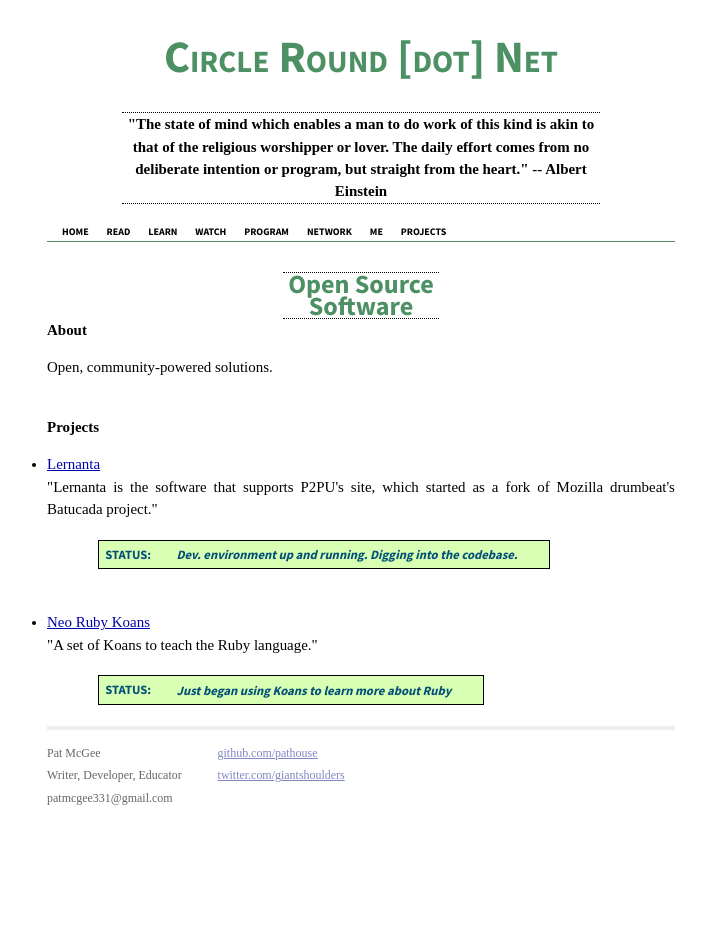
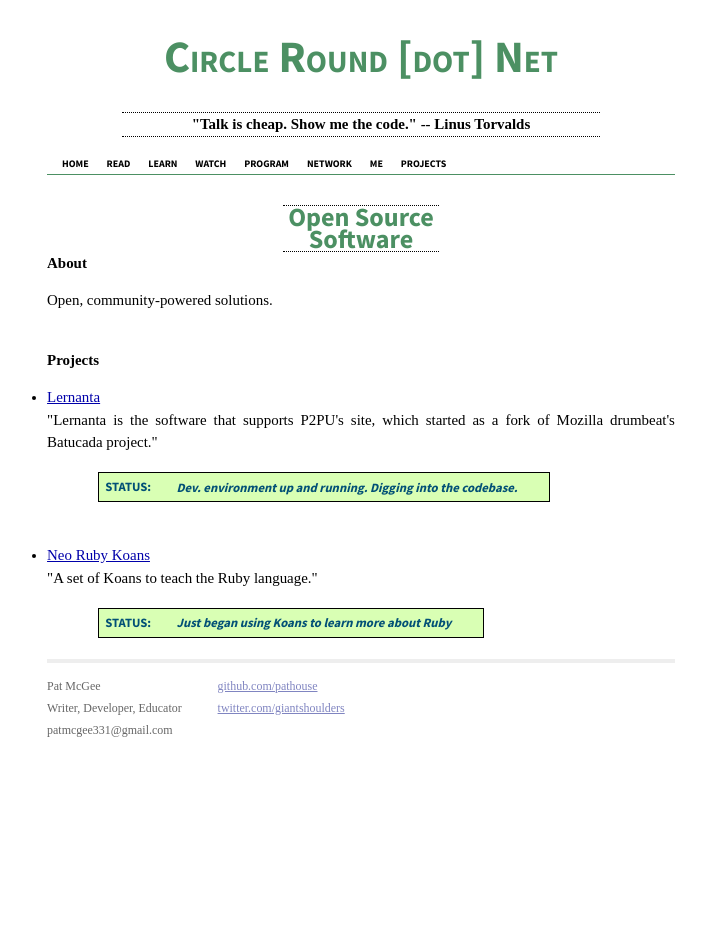
Before and after one commit to pathouse/pathouse.github.io, a Jekyll site: the page built from projects/open-source/index.html, in a window 1280 px wide. Shown: the whole page, without its empty margins (279-985 px from the left). Built offline with Jekyll 4.4.1, drawn with Linux system fonts in a browser that asks for light colours; some web fonts are replaced.

Commit message:
Update OSS project page quote

```diff
--- a/projects/open-source/index.html
+++ b/projects/open-source/index.html
@@ -3,8 +3,8 @@ layout: default
 title: Circle Round [dot] Net ~ Projects ~ Open Source Software
 heading: Open Source Software
 desc: Open, community-powered solutions.
-op-quote: "The state of mind which enables a man to do work of this kind is akin to that of the religious worshipper or lover. The daily effort comes from no deliberate intention or program, but straight from the heart."
-op-quote-sp: "Albert Einstein"
+op-quote: "Talk is cheap. Show me the code."
+op-quote-sp: "Linus Torvalds"
 ---
 
 <div class="heading">
```
